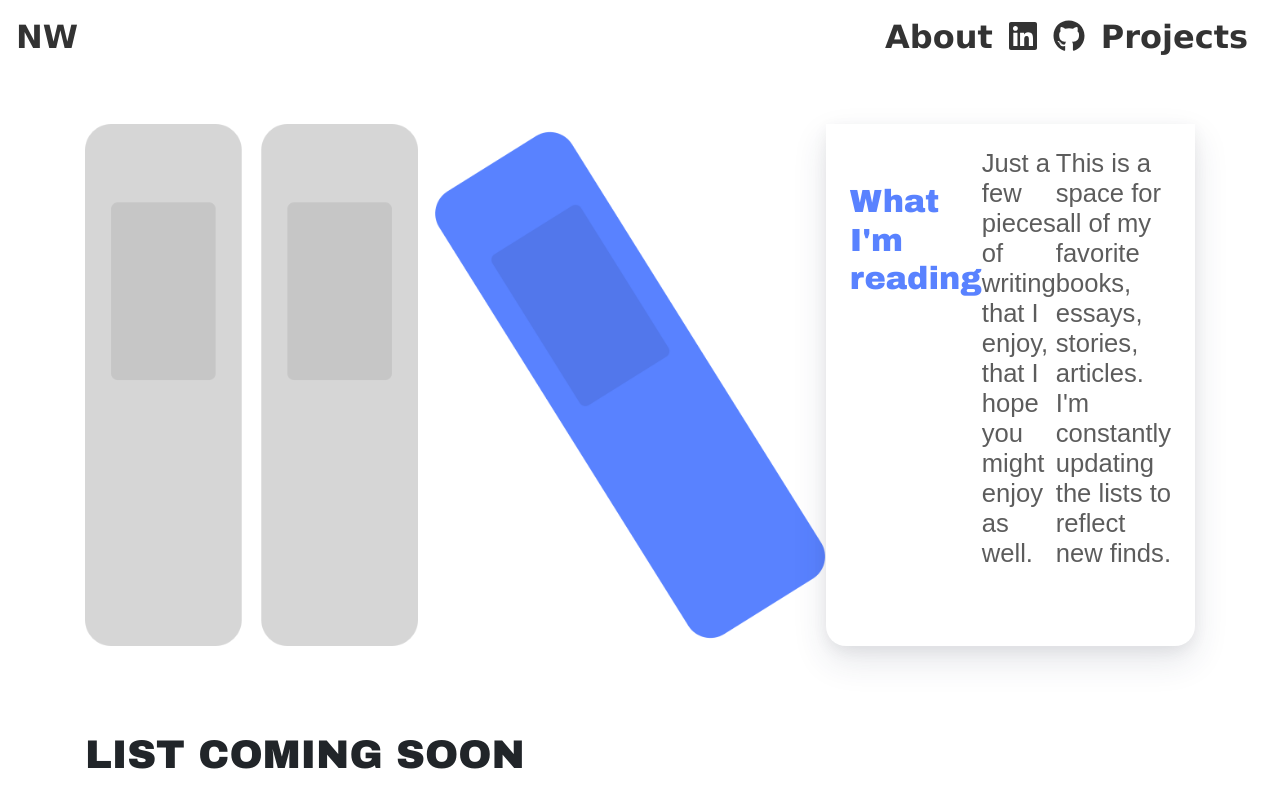
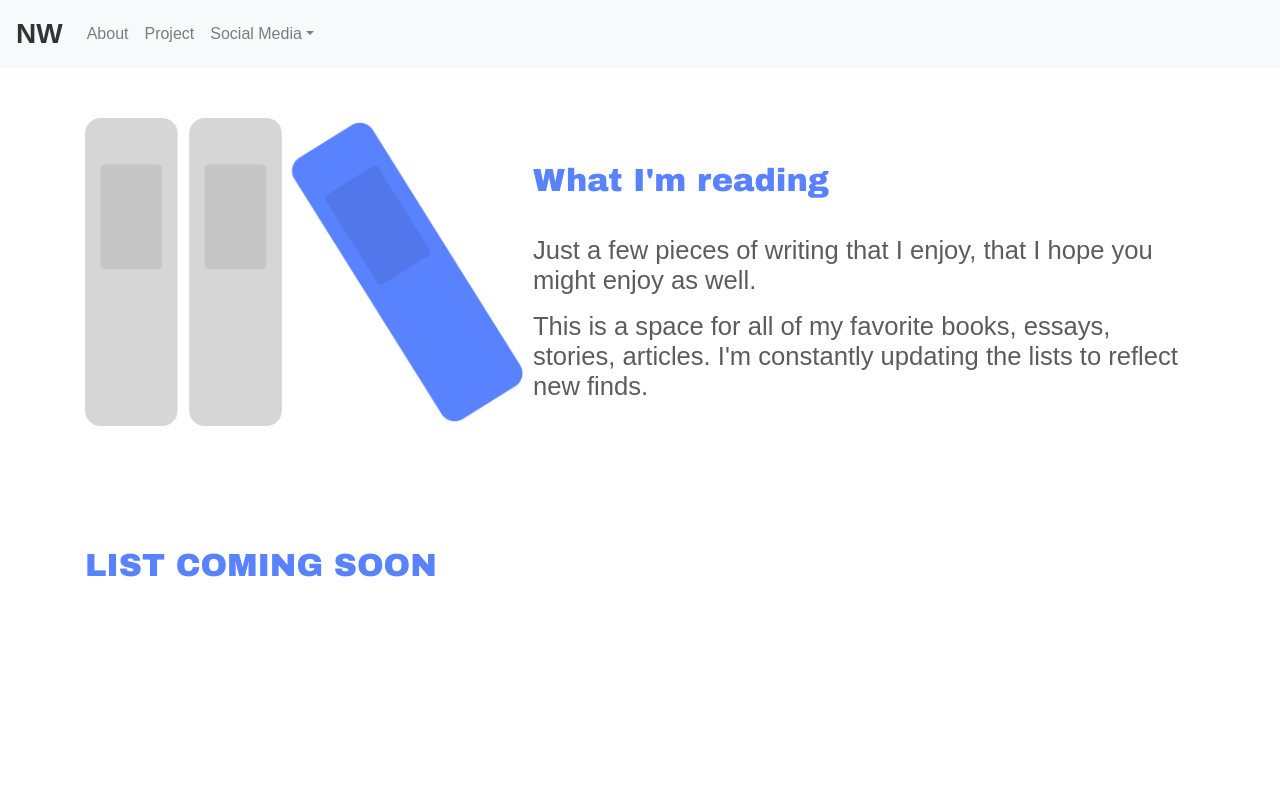
Before and after one commit to Nwillia3/mywebsite, a React (Create React App) app: page /library in a window 1280 px wide. Built offline with nearby package versions, Linux system fonts and the light colour scheme.

Commit message:
using styled components and adjusted the project work in progress page

```diff
--- a/public/index.html
+++ b/public/index.html
@@ -44,5 +44,21 @@
       To begin the development, run `npm start` or `yarn start`.
       To create a production bundle, use `npm run build` or `yarn build`.
     -->
+
+    <script
+      src="https://code.jquery.com/jquery-3.2.1.slim.min.js"
+      integrity="sha384-KJ3o2DKtIkvYIK3UENzmM7KCkRr/rE9/Qpg6aAZGJwFDMVNA/GpGFF93hXpG5KkN"
+      crossorigin="anonymous"
+    ></script>
+    <script
+      src="https://cdnjs.cloudflare.com/ajax/libs/popper.js/1.12.9/umd/popper.min.js"
+      integrity="sha384-ApNbgh9B+Y1QKtv3Rn7W3mgPxhU9K/ScQsAP7hUibX39j7fakFPskvXusvfa0b4Q"
+      crossorigin="anonymous"
+    ></script>
+    <script
+      src="https://maxcdn.bootstrapcdn.com/bootstrap/4.0.0/js/bootstrap.min.js"
+      integrity="sha384-JZR6Spejh4U02d8jOt6vLEHfe/JQGiRRSQQxSfFWpi1MquVdAyjUar5+76PVCmYl"
+      crossorigin="anonymous"
+    ></script>
   </body>
 </html>
--- a/src/common/ProjectCard.css
+++ b/src/common/ProjectCard.css
@@ -27,7 +27,7 @@
   border-top-left-radius: 20px;
   border-top-right-radius: 20px;
 
-  background-image: url("https://refactoring-ui.nyc3.cdn.digitaloceanspaces.com/homepage/sc-bad-about.png");
+  background-image: url("https://picsum.photos/id/1019/5472/3648");
   background-size: cover !important;
 }
 
--- a/src/components/More.js
+++ b/src/components/More.js
@@ -35,16 +35,16 @@ const More = () => {
           <p>
             Besides living my life tethered to screens and slowly succumbing to
             the harsh bite of fluorescent lights, I also spend some of my time
-            with books. If you're interested, here's a peek at
-            <span> what I'm reading. </span>
+            with books. If you're interested, here's a peek at {""}
+            <Link to="/library"> what I'm reading</Link>.
             <br />
             <br />
             For more about me, view my <Link to="/about">about page, </Link>
             and for the TLDR version, there's my <span> resume / CV. </span>
             <br />
             <br />
-            For everything else, you can reach me at{" "}
-            <a href="mailtoNeil.Wlliams227@gmail.com:">
+            For everything else, you can reach me at {""}
+            <a href="mailto:Neil.Wlliams227@gmail.com" target="_blank">
               Neil.Wlliams227@gmail.com
             </a>
             .
--- a/src/components/header.jsx
+++ b/src/components/header.jsx
@@ -29,17 +29,9 @@ const Header = () => {
       height: 67%
     }
 
-    a {
-      background: linear-gradient(270deg,#297cfe 0,#24dfbe 100%);
-      -webkit-background-clip: text;
-      -webkit-text-fill-color: transparent;
-      display: inline-block;
-    }
-
-    a:hover {
-      -webkit-text-fill-color: red;
-      text-decoration: none;
-    }
+   a {
+     text-decoration: underline;
+   }
 
 
   @media (max-width: ${SMALL_BREAKPOINT}) {
--- a/src/components/navBar.jsx
+++ b/src/components/navBar.jsx
@@ -8,38 +8,64 @@ library.add(fab);
 
 const NavBar = () => {
   return (
-    <nav className="navbar navbar-expand-lg navbar-light">
-      <a className="navbar-branded" href="/">
+    <nav className="navbar navbar-expand-lg navbar-light bg-light ">
+      <Link className="navbar-branded" to="/">
         NW
-      </a>
-      <div className="ml-auto ">
-        <Link className="navbar-branded" to="/about" rel="noopener noreferrer">
+      </Link>
+      <button
+        className="navbar-toggler"
+        type="button"
+        data-toggle="collapse"
+        data-target="#navbarSupportedContent"
+        aria-controls="navbarSupportedContent"
+        aria-expanded="false"
+        aria-label="Toggle navigation"
+      >
+        <span className="navbar-toggler-icon" />
+      </button>
+
+      <div className="collapse navbar-collapse" id="navbarSupportedContent">
+        <ul className="nav navbar-nav">
+          <li className="nav-item">
+            <Link className="nav-link" to="/about">
               About
             </Link>
+          </li>
+          <li className="nav-item">
+            <Link className="nav-link" to="/projects">
+              Project
+            </Link>
+          </li>
+          <li className="nav-item dropdown">
             <a
-          className="navbar-branded"
-          href="https://www.linkedin.com/in/neilwilliams9/"
-          rel="noopener noreferrer"
+              className="nav-link dropdown-toggle"
+              href="#"
+              id="navbarDropdown"
+              role="button"
+              data-toggle="dropdown"
+              aria-haspopup="true"
+              aria-expanded="false"
+            >
+              Social Media
+            </a>
+            <div className="dropdown-menu" aria-labelledby="navbarDropdown">
+              <a
+                className="dropdown-item"
+                href="https://github.com/nwillia3"
                 target="_blank"
               >
-          <FontAwesomeIcon icon={["fab", "linkedin"]} />
+                GitHub
               </a>
-
               <a
-          className="navbar-branded"
-          href="https://github.com/nwillia3"
-          rel="noopener noreferrer"
+                className="dropdown-item"
+                href="https://www.linkedin.com/in/neilwilliams9/"
                 target="_blank"
               >
-          <FontAwesomeIcon icon={["fab", "github"]} />
+                Linkedin
               </a>
-        <Link
-          className="navbar-branded"
-          to="/projects"
-          rel="noopener noreferrer"
-        >
-          Projects
-        </Link>
+            </div>
+          </li>
+        </ul>
       </div>
     </nav>
   );
--- a/src/pages/Library.js
+++ b/src/pages/Library.js
@@ -65,7 +65,7 @@ const Library = () => {
             <IMG src={book} />
           </BookWrapper>
 
-          <div className="text">
+          <div style={{ margin: "auto 10px" }}>
             <Title>What I'm reading</Title>
             <p>
               Just a few pieces of writing that I enjoy, that I hope you might
@@ -78,7 +78,7 @@ const Library = () => {
           </div>
         </Wrap>
 
-        <h1> LIST COMING SOON</h1>
+        <Title> LIST COMING SOON</Title>
       </Container>
     </React.Fragment>
   );
--- a/src/pages/Work.js
+++ b/src/pages/Work.js
@@ -2,11 +2,39 @@ import React from "react";
 import mac from "../logo.jpg";
 import "../styles/Work.css";
 import NavBar from "../components/navBar";
+import styled from "styled-components";
+import { MEDIUM_BREAKPOINT } from "../common/breakpoints";
+// import { Container } from "../common/templateStyles";
+
 const Work = () => {
+  const Wrapper = styled.div`
+    background: url(${mac}) no-repeat fixed center;
+    background-size: cover;
+    height: 100vh;
+    width: 100%;
+    background-size: 100% 100%;
+    @media (min-width: ${MEDIUM_BREAKPOINT}) {
+      height: 100vh;
+    }
+  `;
+
+  const Text = styled.div`
+    display: flex;
+    justify-content: right;
+  `;
+
   return (
     <React.Fragment>
       <NavBar />
-      <div className="row">
+
+      <Wrapper>
+        <Text>
+          {/* <h1> Making some major improvements to this page</h1> */}
+          {/* <h1> This page will be back before you know it </h1> */}
+        </Text>
+      </Wrapper>
+
+      {/* <div className="row">
         <div className="col-sm-12 col-md-4">
           <h1> Making some major improvements to this page</h1>
           <a
@@ -21,7 +49,7 @@ const Work = () => {
         </div>
 
         <img src={mac} className="col-sm-12 col-md-8 img-fluid" alt="logo" />
-      </div>
+      </div> */}
     </React.Fragment>
   );
 };
--- a/src/styles/Header.css
+++ b/src/styles/Header.css
@@ -3,7 +3,7 @@
 }
 
 .jumbo {
-  background-color: #fff);
+  background-color: #fff;
   padding: 4rem 2rem 4rem 0;
 }
 
--- a/src/styles/NavBar.css
+++ b/src/styles/NavBar.css
@@ -1,12 +1,13 @@
 .navbar {
   background-color: #fff;
+  font-family: sans-serif;
 }
 
 .navbar-branded {
   padding-top: 0.3125rem;
   padding-bottom: 0.3125rem;
   margin-right: 1rem;
-  font-size: 2rem;
+  font-size: 1.75rem;
   line-height: inherit;
   white-space: nowrap;
   color: #333;
@@ -14,8 +15,12 @@
   font-weight: 600;
 }
 
+.navbar-branded a {
+  text-decoration: none;
+}
+
 a:hover {
-  color: red;
+  color: black;
 }
 
 /* Extra small devices (phones, 600px and down) */
```
Lines whose indentation alone changed are shown as unchanged.
